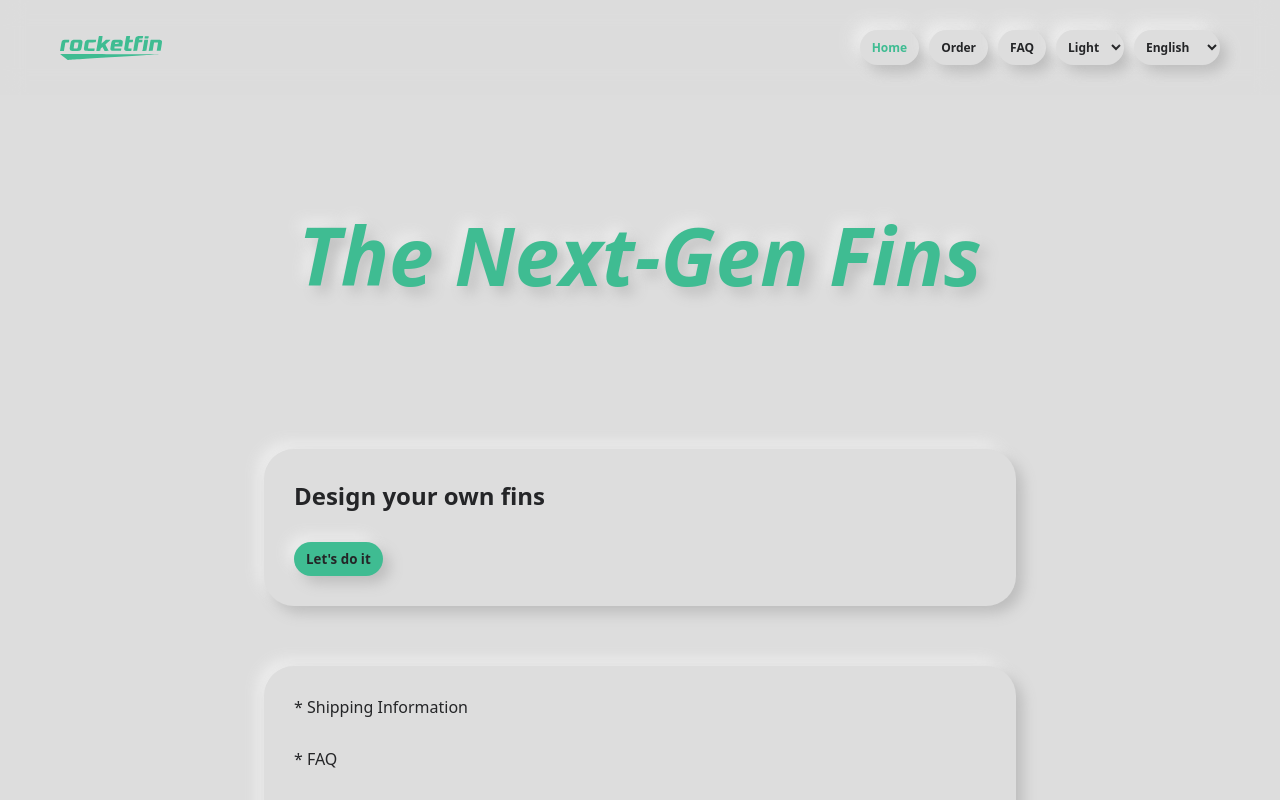
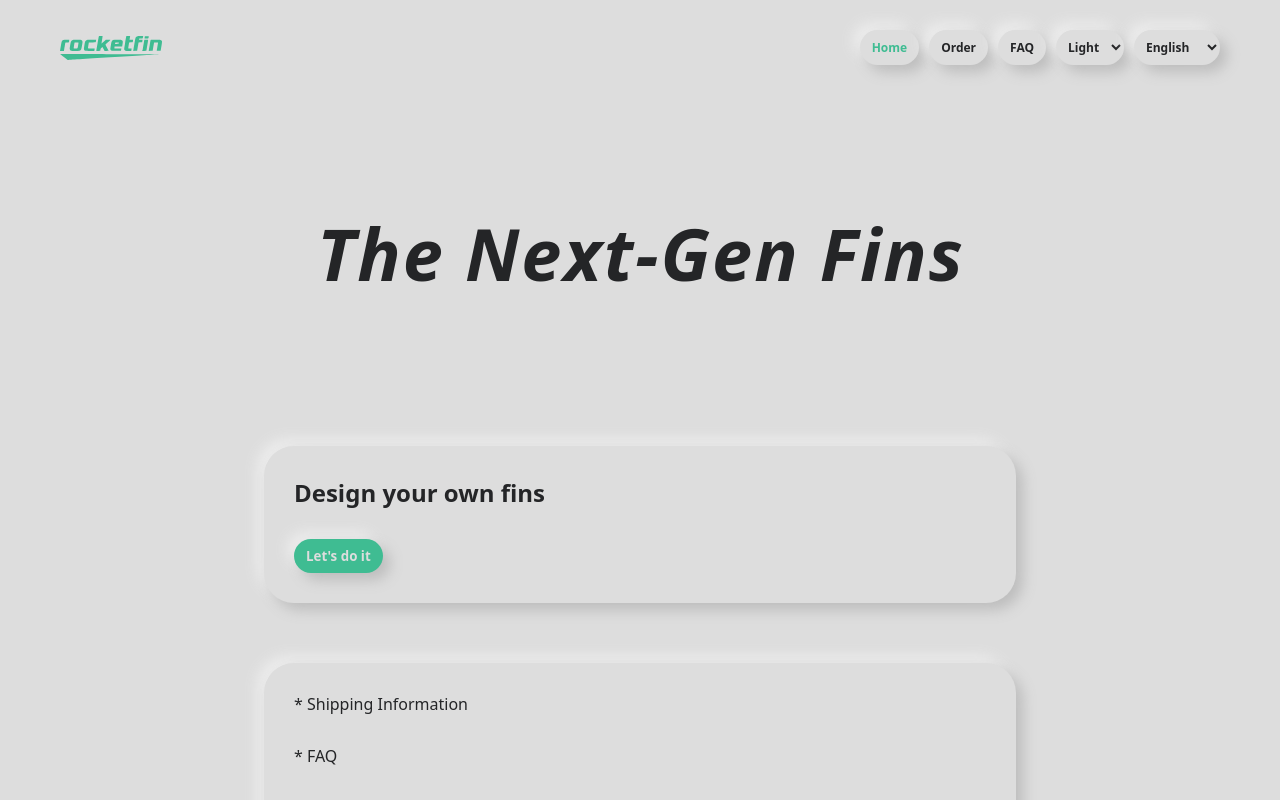
Before and after one commit to franciscobuchini/RocketFins, a React (Vite) app: page / in a window 1280 px wide. Shown: the top 800 px of the page. Built offline with nearby package versions, Linux system fonts and the light colour scheme; no server answers.

Commit message:
theme changes and h1 interaction

```diff
--- a/src/Styles/Styles.css
+++ b/src/Styles/Styles.css
@@ -46,7 +46,7 @@ body { min-height: 100dvh; }
   body:has(option[value="light"]:checked){
     --main-background: var(--light);
     --main-text: var(--dark);
-    --main-transparent: var(--light-transparent);
+    --main-transparent: var(--dark-transparent);
     --transparent25: #ffffff80;
     --shadow1: #bdbdbd;
     --shadow2: #ededed;
@@ -56,7 +56,7 @@ body { min-height: 100dvh; }
   body:has(option[value="dark"]:checked){
     --main-background: var(--dark);
     --main-text: var(--light);
-    --main-transparent: var(--dark-transparent);
+    --main-transparent: var(--light-transparent);
     --transparent25: #F5F5F710;
     --shadow1: #1f1f21;
     --shadow2: #292b2d;
@@ -89,16 +89,19 @@ nav {
   width: 100%;
   padding: 30px 60px;
   margin: -120px 0;
-  /*colors*/
-  background-color: var(--main-transparent);
-  backdrop-filter: blur(12px);
   /*responsive-mobile*/
   @media (width <= 768px) {
+    /*position*/
     justify-content: center;
+    /*colors*/
+    background-color: var(--main-background);
   }
   /*responsive-pc*/
   @media (width > 768px) {
+    /*position*/
     justify-content: space-between;
+    /*colors*/
+    background-color: var(--main-background);
   }
 }
 
@@ -164,16 +167,37 @@ nav > img {
   font-style: italic;
   /*colors*/
   color: var(--primary);
-  text-shadow:  7px 7px 14px var(--shadow1), -7px -7px 14px var(--shadow2);
+  /*interact*/
+  cursor: default;
+  user-select: none;
   /*responsive-mobile*/
   @media (width <= 768px) {
-    font-size: 60px;
+    font-size: 32px;
   }
   /*responsive-pc*/
   @media (width > 768px) {
-    font-size: 80px;
-    margin: 80px 0;
+    font-size: 72px;
+    margin: 84px 0;
   }
+}
+
+#Title > h1 > .word-span {
+  /*responsive-mobile*/
+  @media (width <= 768px) {
+    padding: 0 4px;
+  }
+  /*responsive-pc*/
+  @media (width > 768px) {
+    padding: 0 10px;
+  }
+}
+
+#Title > h1 > .word-span > .letter-span {
+  padding: 0 1px;
+}
+
+#Title > h1 > .word-span > .letter-span:hover {
+  color: var(--primary);
 }
 
 #Title > img {
@@ -231,6 +255,7 @@ button {
   cursor: pointer;
   /*colors*/
   background-color: var(--primary);
+  color: var(--main-background);
   box-shadow:  7px 7px 14px var(--shadow1), -7px -7px 14px var(--shadow2);
 }
 
@@ -239,6 +264,7 @@ button[disabled] {
   cursor: not-allowed;
   /*colors*/
   background-color: var(--main-background);
+  color: var(--main-transparent);
 }
 
 /*ORDER VIEW*/
--- a/src/Views/Home.jsx
+++ b/src/Views/Home.jsx
@@ -9,7 +9,29 @@ function Home() {
     <>
       <div id='Title'>
         <img src={logo}/>
-        <h1>The Next-Gen Fins</h1>
+        <h1>
+          <span className='word-span'>
+            <span className='letter-span'>T</span>
+            <span className='letter-span'>h</span>
+            <span className='letter-span'>e</span>
+          </span>
+          <span className='word-span'>
+            <span className='letter-span'>N</span>
+            <span className='letter-span'>e</span>
+            <span className='letter-span'>x</span>
+            <span className='letter-span'>t</span>
+            <span className='letter-span'>-</span>
+            <span className='letter-span'>G</span>
+            <span className='letter-span'>e</span>
+            <span className='letter-span'>n</span>
+          </span>
+          <span className='word-span'>
+            <span className='letter-span'>F</span>
+            <span className='letter-span'>i</span>
+            <span className='letter-span'>n</span>
+            <span className='letter-span'>s</span>
+          </span>
+        </h1>
       </div>
 
       <article id='goToOrder'>
--- a/src/Views/Store.jsx
+++ b/src/Views/Store.jsx
@@ -33,7 +33,7 @@ function Store() {
 
   useEffect(() => {
     if (bladesTexture === 'option1') {
-      setPrice(230);
+      setPrice(280);
     } else {
       setPrice(330);
     }
```
